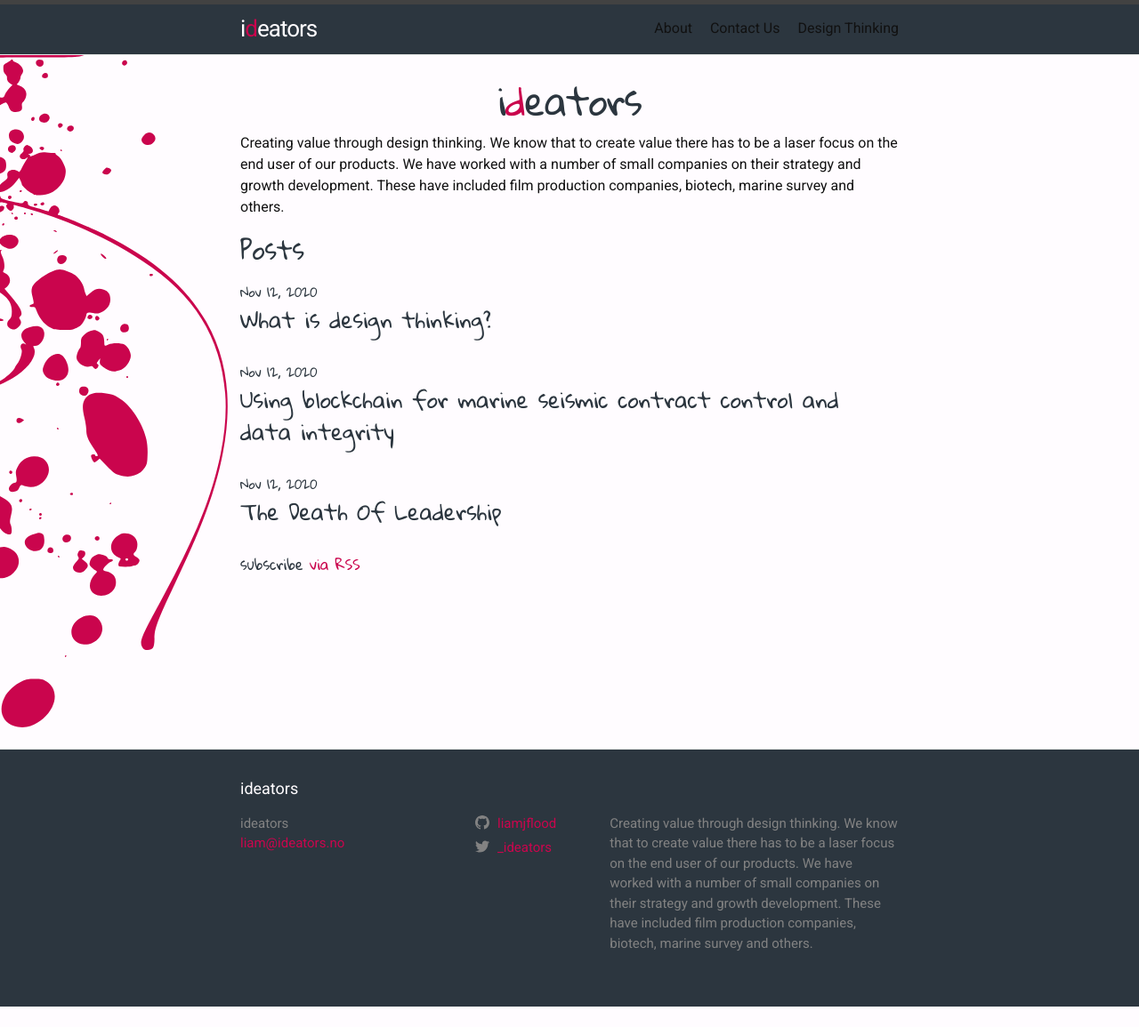
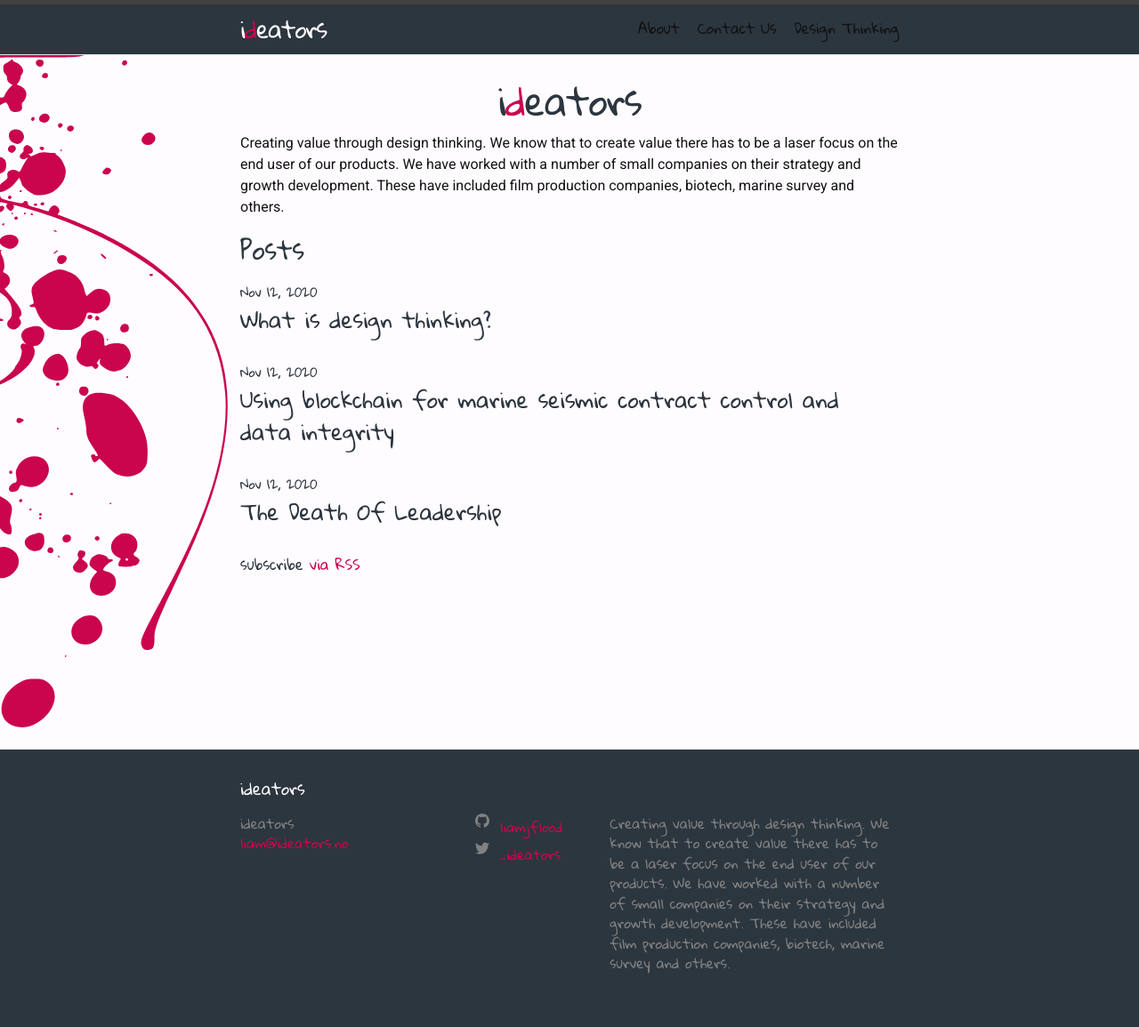
Before and after one commit to madfolio/old_website2, a Jekyll site: the page built from index.markdown, in a window 1280 px wide. Shown: the whole page at 89% size. Built offline with Jekyll 4.4.1, drawn with Linux system fonts in a browser that asks for light colours; some web fonts are replaced; before the commit the page ends 1132 px from its top, so only the background shows below that.

Commit message:
Update custom.scss

```diff
--- a/_sass/custom.scss
+++ b/_sass/custom.scss
@@ -38,7 +38,7 @@ background-color: var(--theme)
 
 .site-footer, .site-header, .site-title, .site-title:visited, .page-link, .page-link:visited {
 	color: var(--white);
-	font-family: var(--base_font);
+	font-family: var(--accent_font);
         background-color: var(--theme);
 }
 
```
